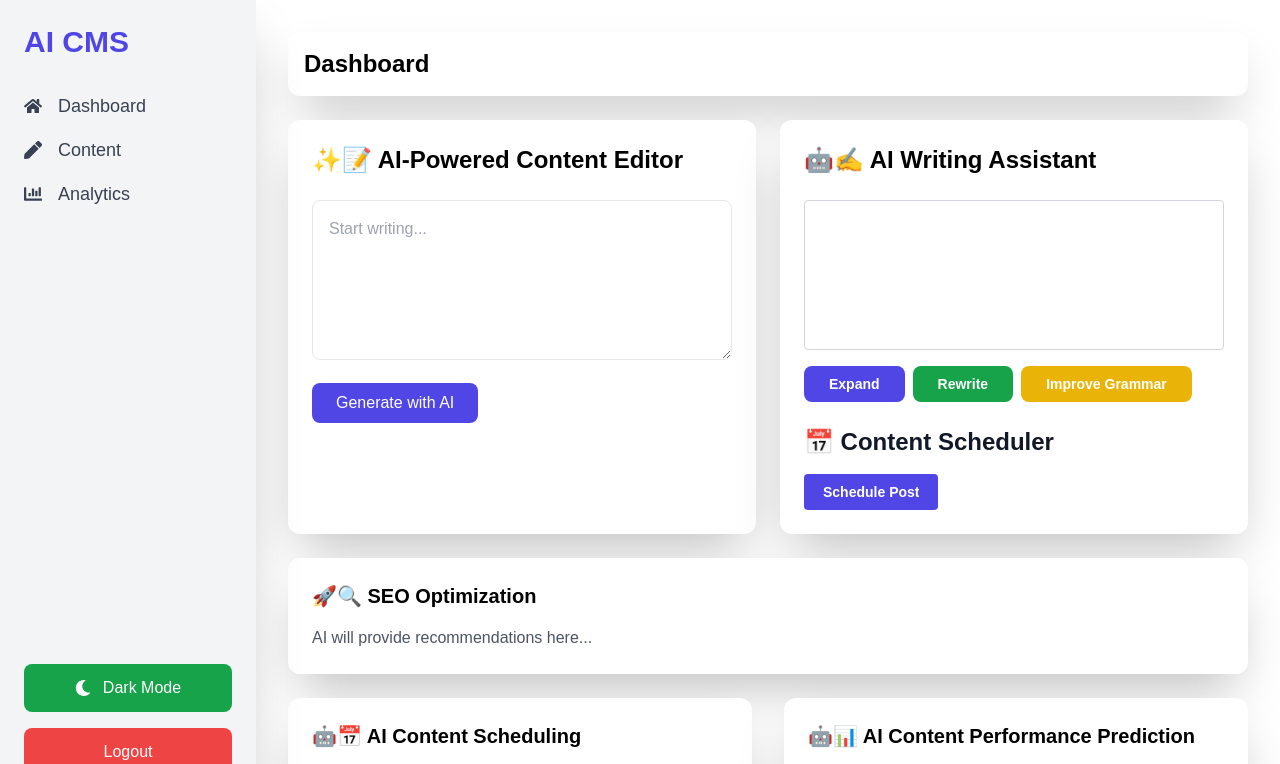
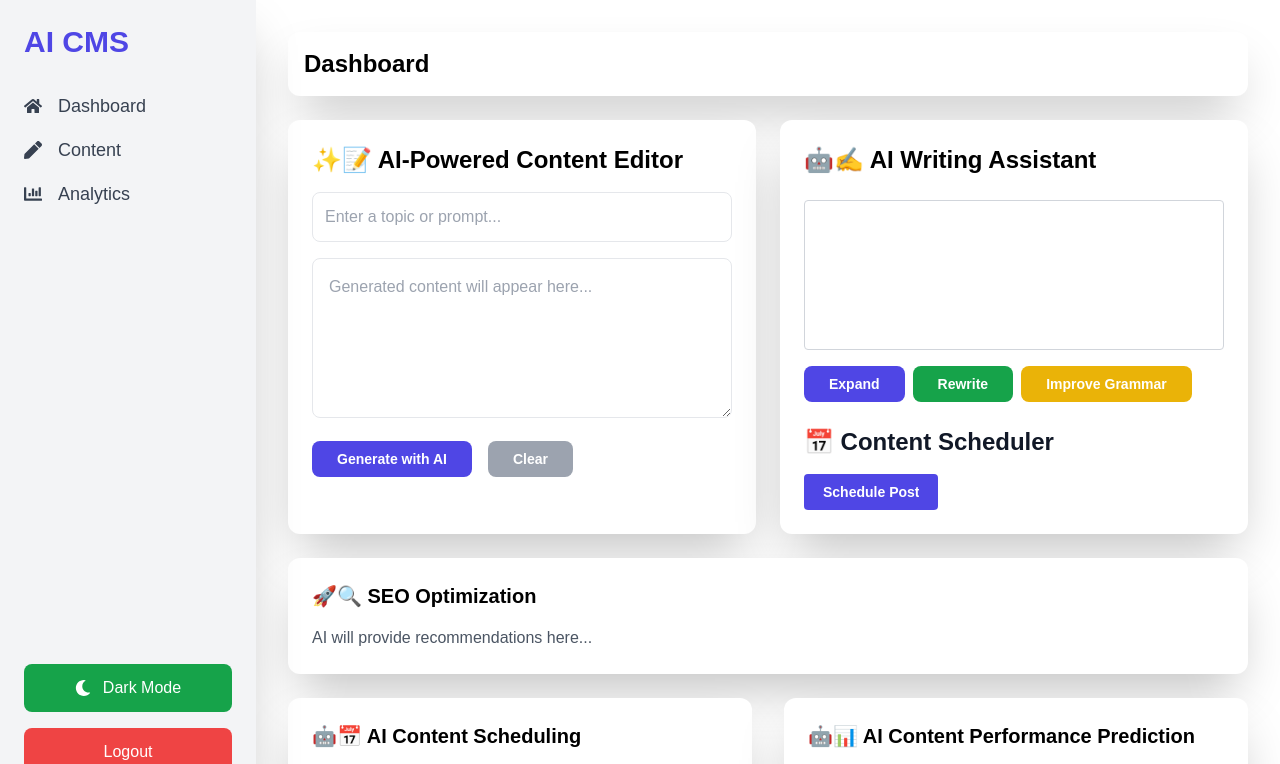
Before and after one commit to Hartz-byte/ai-cms, a Next.js app in the folder frontend/: page /dashboard in a window 1280 px wide. Shown: the top 764 px of the page. Built offline with nearby package versions, Linux system fonts and the light colour scheme; sample sign-in values are in the browser's storage.

Commit message:
ContentEditor updated with AI

```diff
--- a/frontend/components/content/ContentEditor.tsx
+++ b/frontend/components/content/ContentEditor.tsx
@@ -1,8 +1,40 @@
-// components/content/ContentEditor.tsx
 import { useState } from "react";
+import axios from "axios";
+import { Button, Loader } from "@mantine/core";
 
 const ContentEditor = () => {
   const [content, setContent] = useState("");
+  const [topic, setTopic] = useState("");
+  const [loading, setLoading] = useState(false);
+
+  // Generate content
+  const handleGenerateContent = async () => {
+    if (!topic.trim()) {
+      alert("Please enter a topic to generate content.");
+      return;
+    }
+
+    setLoading(true);
+
+    try {
+      const response = await axios.post("/api/openai", {
+        action: "generate",
+        topic: topic,
+      });
+
+      setContent(response.data.text);
+    } catch (error) {
+      console.error("Content generation failed:", error);
+    }
+
+    setLoading(false);
+  };
+
+  // Clear input areas
+  const handleClear = () => {
+    setTopic("");
+    setContent("");
+  };
 
   return (
     <div className="p-6 bg-card dark:bg-darkCard shadow-2xl rounded-xl transition-colors duration-300">
@@ -10,15 +42,43 @@ const ContentEditor = () => {
         ✨📝 AI-Powered Content Editor
       </h3>
 
+      {/* Input for Topic */}
+      <input
+        type="text"
+        className="w-full p-3 border rounded-lg bg-transparent dark:bg-gray-700 text-black dark:text-white focus:ring-2 focus:ring-primary outline-none transition"
+        placeholder="Enter a topic or prompt..."
+        value={topic}
+        onChange={(e) => setTopic(e.target.value)}
+        disabled={loading}
+      />
+
+      {/* AI-Generated Content Area */}
       <textarea
-        className="w-full h-40 mt-2 p-4 border rounded-lg bg-transparent dark:bg-gray-700 text-black dark:text-white focus:ring-2 focus:ring-primary outline-none transition"
-        placeholder="Start writing..."
+        className="w-full h-40 mt-4 p-4 border rounded-lg bg-transparent dark:bg-gray-700 text-black dark:text-white focus:ring-2 focus:ring-primary outline-none transition"
+        placeholder="Generated content will appear here..."
         value={content}
         onChange={(e) => setContent(e.target.value)}
+        disabled={loading}
       />
-      <button className="mt-4 px-6 py-2 bg-primary text-white rounded-lg hover:bg-accent transition">
-        Generate with AI
-      </button>
+
+      {/* Buttons */}
+      <div className="flex gap-4 mt-4">
+        <Button
+          className="px-6 py-2 bg-primary text-white rounded-lg hover:bg-accent transition"
+          onClick={handleGenerateContent}
+          disabled={loading}
+        >
+          {loading ? <Loader size="xs" color="white" /> : "Generate with AI"}
+        </Button>
+
+        <Button
+          className="px-6 py-2 bg-gray-400 text-white rounded-lg hover:bg-gray-500 transition"
+          onClick={handleClear}
+          disabled={loading}
+        >
+          Clear
+        </Button>
+      </div>
     </div>
   );
 };
--- a/frontend/pages/api/openai.ts
+++ b/frontend/pages/api/openai.ts
@@ -1,3 +1,4 @@
+// pages/api/openai.ts
 import { NextApiRequest, NextApiResponse } from "next";
 import axios from "axios";
 
@@ -11,18 +12,26 @@ export default async function handler(
     return res.status(405).json({ error: "Method Not Allowed" });
   }
 
-  const { action, content } = req.body;
+  const { action, content, topic } = req.body;
   let prompt = "";
 
   switch (action) {
     case "expand":
-      prompt = `Expand on the following idea with more depth, details, and clarity while maintaining a natural and engaging tone: "${content}"`;
+      prompt = `Expand on the following idea with more depth, details, and clarity while maintaining a natural and engaging tone. Provide multiple paragraphs if needed: "${content}"`;
       break;
     case "rewrite":
-      prompt = `Rephrase the following text in a clearer, more professional, and natural way while preserving its original meaning: "${content}"`;
+      prompt = `Rephrase the following text in a clearer, more professional, and natural way while preserving its original meaning. Make it sound engaging: "${content}"`;
       break;
     case "improve":
-      prompt = `Refine the following text by enhancing its grammar, readability, and overall fluency while ensuring it sounds polished and natural: "${content}"`;
+      prompt = `Refine the following text by enhancing its grammar, readability, and overall fluency while ensuring it sounds polished and natural. Provide an improved version: "${content}"`;
+      break;
+    case "generate":
+      if (!topic) {
+        return res
+          .status(400)
+          .json({ error: "Topic is required for generation" });
+      }
+      prompt = `Write a detailed, engaging, and informative article about "${topic}". The response should include an introduction, key facts, and a conclusion. Keep it structured and easy to understand. Provide multiple paragraphs.`;
       break;
     default:
       return res.status(400).json({ error: "Invalid action type" });
@@ -38,7 +47,10 @@ export default async function handler(
       {
         model: "command-xlarge-nightly",
         prompt: prompt,
-        max_tokens: 100,
+        max_tokens: 800, // Increased for more content
+        temperature: 0.9, // More creativity
+        k: 50, // Sampling for diverse output
+        p: 0.8, // Helps improve diversity
       },
       {
         headers: {
@@ -47,8 +59,6 @@ export default async function handler(
         },
       }
     );
-
-    // console.log("AI response: ", response.data);
 
     return res
       .status(200)
```
